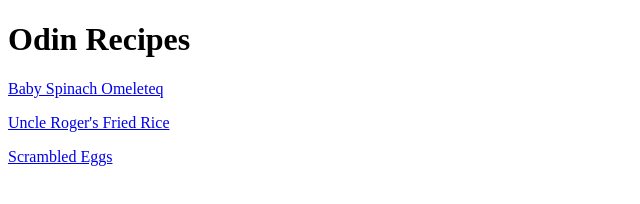
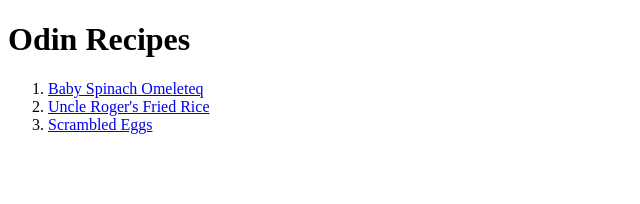
Before and after one commit to harshithmvs25/odin-recipes, a plain HTML site: page index.html in a window 1280 px wide. Shown: the whole page, without its empty margins (0-640 px from the left). Drawn offline with Linux system fonts and the light colour scheme.

Commit message:
Added reipes to list

```diff
--- a/index.html
+++ b/index.html
@@ -6,8 +6,10 @@
     </head>
     <body>
         <h1>Odin Recipes</h1>
-        <p><a href="recipes/spinach-omelete.html">Baby Spinach Omeleteq</a></p>
-        <p><a href="recipes/fried-rice.html">Uncle Roger's Fried Rice</a></p>
-        <p><a href="recipes/scrambled-eggs.html">Scrambled Eggs</a></p>
+        <ol>
+            <li><a href="recipes/spinach-omelete.html">Baby Spinach Omeleteq</a></li>
+            <li><a href="recipes/fried-rice.html">Uncle Roger's Fried Rice</a></li>
+            <li><a href="recipes/scrambled-eggs.html">Scrambled Eggs</a></li>
+        </ol>
     </body>
 </html>
```
